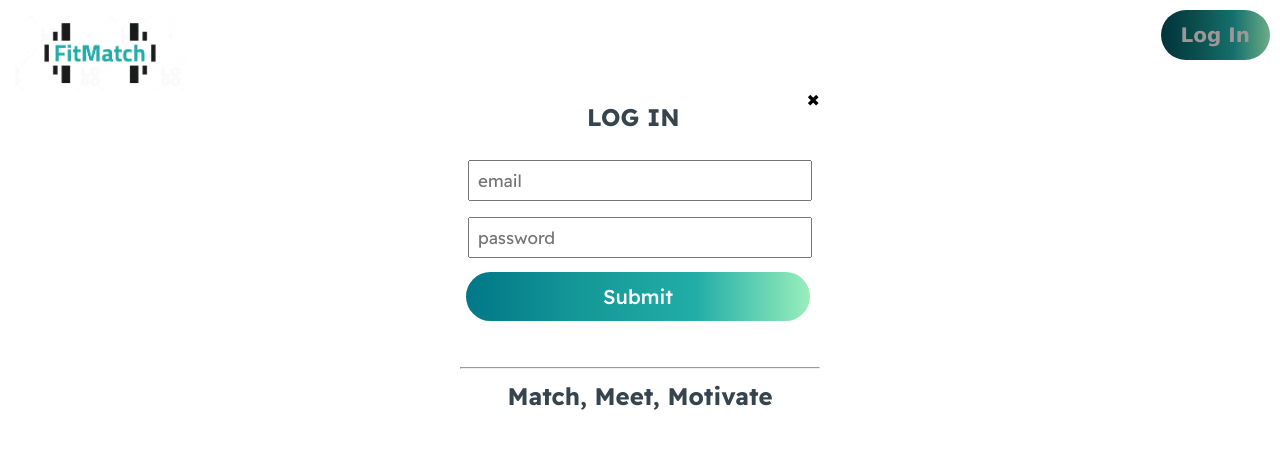
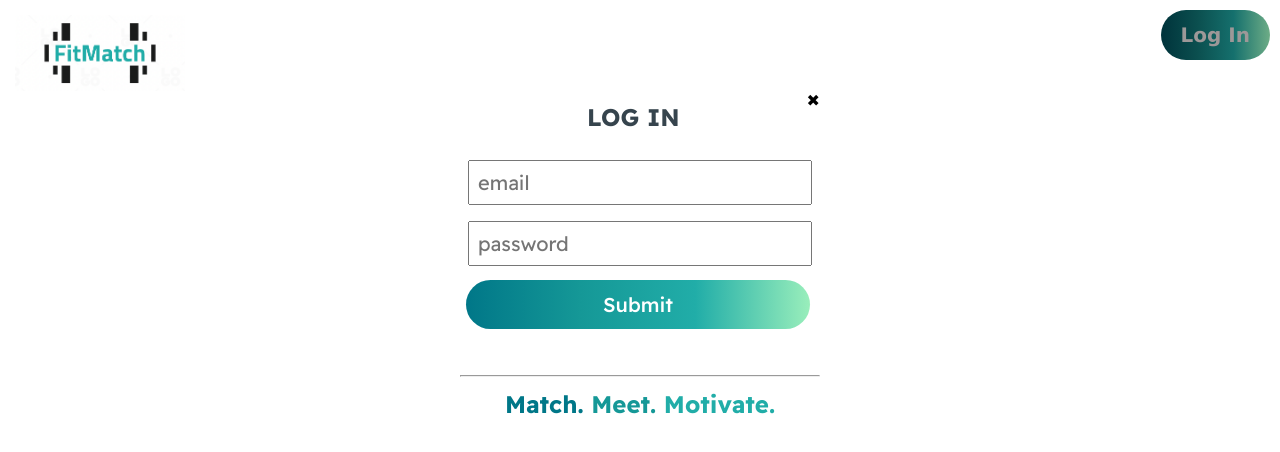
Before and after one commit to krish1925/CS35L-Group-Project, a React (Create React App) app in the folder fit-match/client/: page / in a window 1280 px wide. Both pictures are taken after a click on the button "Log In". Shown: the top 452 px of the page. Built offline with nearby package versions, Linux system fonts and the light colour scheme.

Commit message:
small css changes

```diff
--- a/fit-match/client/src/components/AuthModal.js
+++ b/fit-match/client/src/components/AuthModal.js
@@ -81,7 +81,11 @@ function AuthModal({ setShowModal, isSignUp }) {
       </form>
 
       <hr />
-      <h2>Match, Meet, Motivate</h2>
+      <h2 className="tagline" style={{fontFamily: 'Verdana, Geneva, Tahoma, sans-serif' }}>
+            <span style={{color:'#007788'}}>Match. </span>
+            <span style={{color:'#159897'}}>Meet. </span>
+            <span style={{color:'#21ADA8'}}>Motivate. </span>
+      </h2>
     </div>
   );
 }
--- a/fit-match/client/src/index.css
+++ b/fit-match/client/src/index.css
@@ -122,7 +122,7 @@ nav .logo-container .logo{
 {
   padding: 8px;
   margin: 8px;
-  font-size: 17px;
+  font-size: 20px;
   color: #36444d;
 }
 
@@ -216,10 +216,6 @@ nav .logo-container .logo{
 .onboarding form .photo-container img{
   width: 100%;
 }
-
-
-
-
 
 /*-------- Dashboard  --------*/
 .dashboard {
--- a/fit-match/client/src/pages/Home.css
+++ b/fit-match/client/src/pages/Home.css
@@ -14,11 +14,7 @@
     display: flex;
     flex-direction: column;
     margin-top: -20px;
-    justify-content: center; /* centers the child horizontally */
-    /* position: absolute;
-    top: 10%;
-    left: 50%;
-    transform: translate(-50%, -50%); */
+    justify-content: center;
   }
 
 .overlay h2{
```
